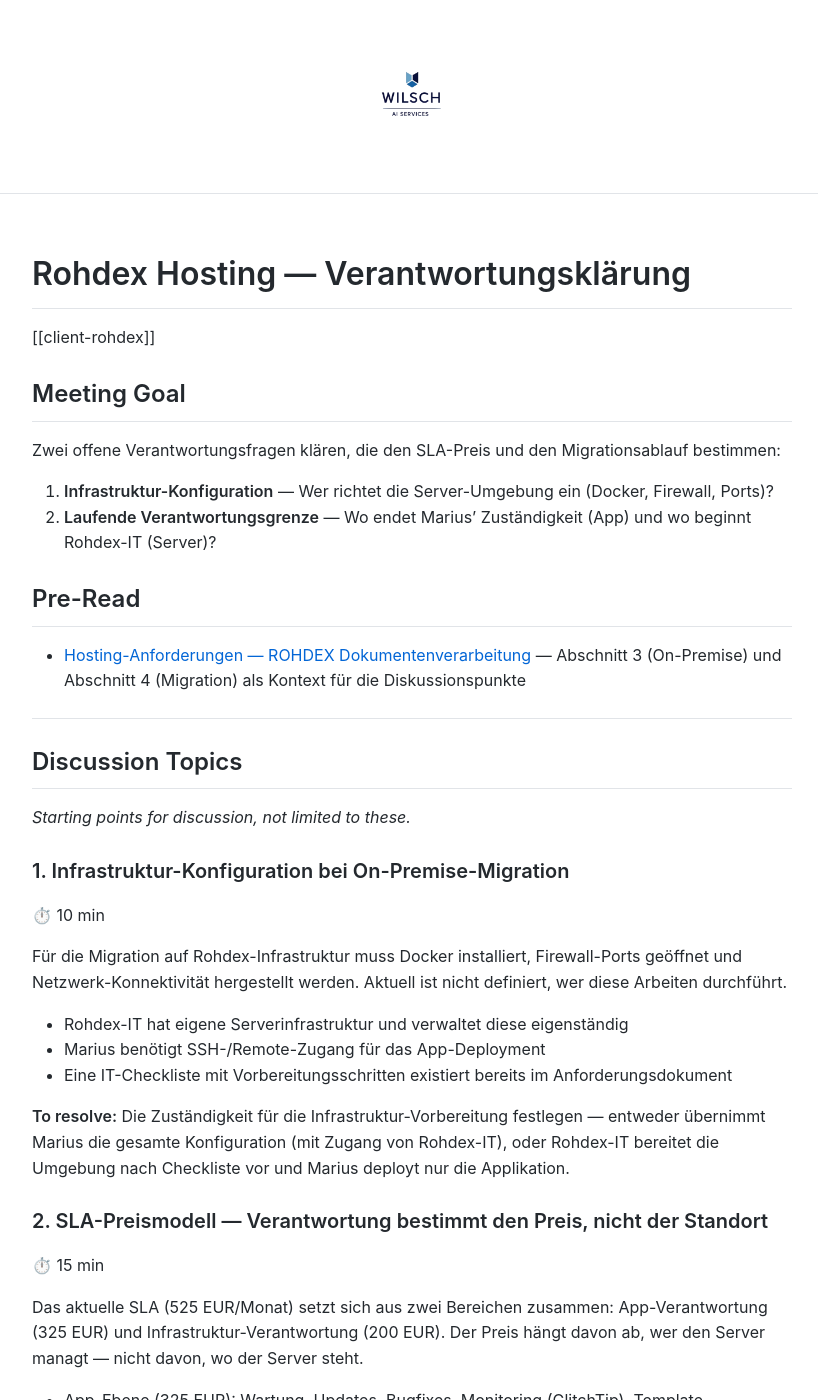
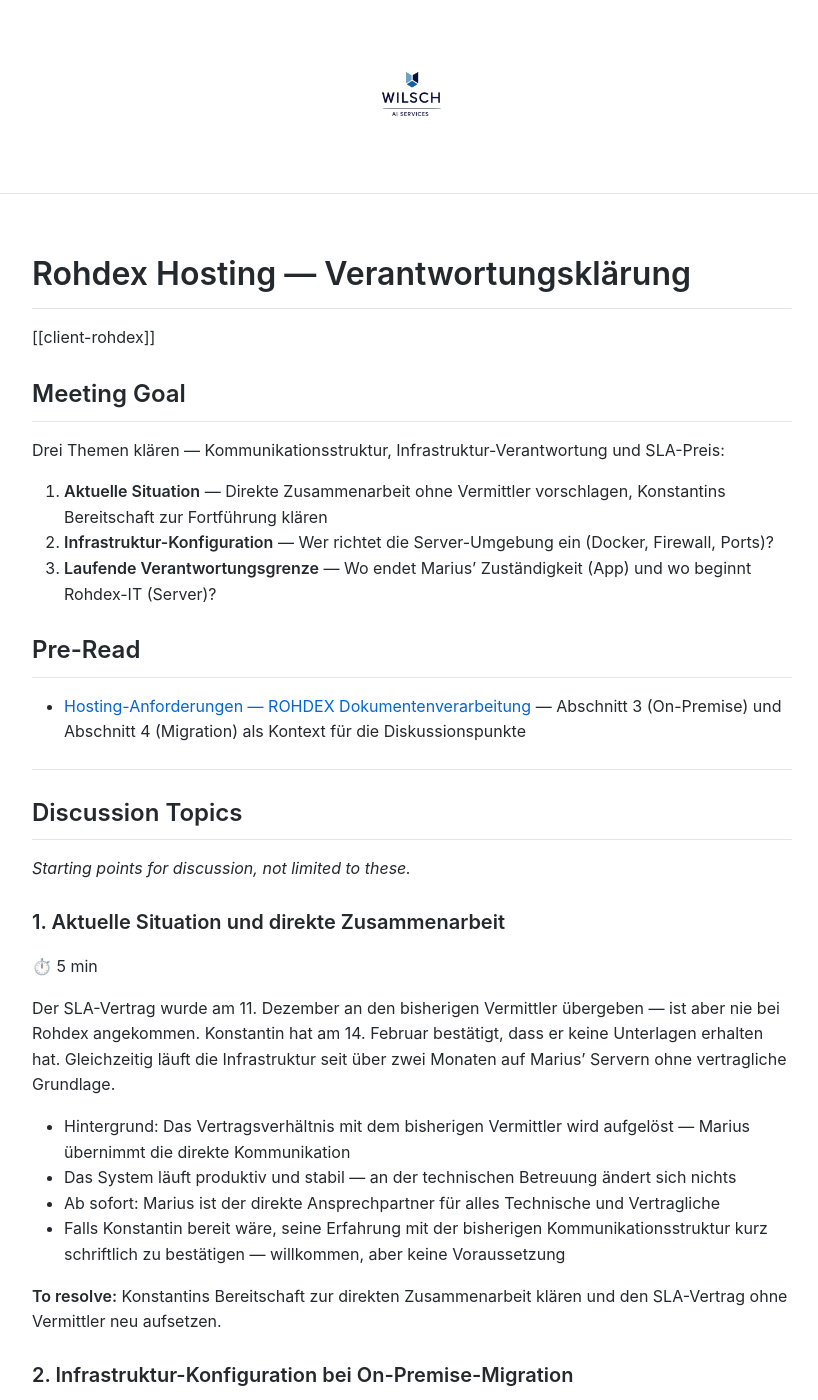
Before and after one commit to MariusWilsch/public-wilsch-ai-pages, a Jekyll site: the page built from project/rohdex/hosting-verantwortung-agenda.md, in a window 1280 px wide and 1400 px high. Shown: the whole window, without its empty margins (228-1046 px from the left). Built offline with Jekyll 4.4.1, drawn with Linux system fonts in a browser that asks for light colours; our own code applies the rules of GitHub Pages for plain Markdown files; some of the changed text lies outside the part shown.

Commit message:
Sync from hippocampus 2026-02-24

```diff
--- a/project/rohdex/hosting-verantwortung-agenda.md
+++ b/project/rohdex/hosting-verantwortung-agenda.md
@@ -7,10 +7,11 @@ publish: true
 
 ## Meeting Goal
 
-Zwei offene Verantwortungsfragen klären, die den SLA-Preis und den Migrationsablauf bestimmen:
+Drei Themen klären — Kommunikationsstruktur, Infrastruktur-Verantwortung und SLA-Preis:
 
-1. **Infrastruktur-Konfiguration** — Wer richtet die Server-Umgebung ein (Docker, Firewall, Ports)?
-2. **Laufende Verantwortungsgrenze** — Wo endet Marius' Zuständigkeit (App) und wo beginnt Rohdex-IT (Server)?
+1. **Aktuelle Situation** — Direkte Zusammenarbeit ohne Vermittler vorschlagen, Konstantins Bereitschaft zur Fortführung klären
+2. **Infrastruktur-Konfiguration** — Wer richtet die Server-Umgebung ein (Docker, Firewall, Ports)?
+3. **Laufende Verantwortungsgrenze** — Wo endet Marius' Zuständigkeit (App) und wo beginnt Rohdex-IT (Server)?
 
 ## Pre-Read
 
@@ -22,7 +23,19 @@ Zwei offene Verantwortungsfragen klären, die den SLA-Preis und den Migrationsab
 
 *Starting points for discussion, not limited to these.*
 
-### 1. Infrastruktur-Konfiguration bei On-Premise-Migration
+### 1. Aktuelle Situation und direkte Zusammenarbeit
+⏱️ 5 min
+
+Der SLA-Vertrag wurde am 11. Dezember an den bisherigen Vermittler übergeben — ist aber nie bei Rohdex angekommen. Konstantin hat am 14. Februar bestätigt, dass er keine Unterlagen erhalten hat. Gleichzeitig läuft die Infrastruktur seit über zwei Monaten auf Marius' Servern ohne vertragliche Grundlage.
+
+- Hintergrund: Das Vertragsverhältnis mit dem bisherigen Vermittler wird aufgelöst — Marius übernimmt die direkte Kommunikation
+- Das System läuft produktiv und stabil — an der technischen Betreuung ändert sich nichts
+- Ab sofort: Marius ist der direkte Ansprechpartner für alles Technische und Vertragliche
+- Falls Konstantin bereit wäre, seine Erfahrung mit der bisherigen Kommunikationsstruktur kurz schriftlich zu bestätigen — willkommen, aber keine Voraussetzung
+
+**To resolve:** Konstantins Bereitschaft zur direkten Zusammenarbeit klären und den SLA-Vertrag ohne Vermittler neu aufsetzen.
+
+### 2. Infrastruktur-Konfiguration bei On-Premise-Migration
 ⏱️ 10 min
 
 Für die Migration auf Rohdex-Infrastruktur muss Docker installiert, Firewall-Ports geöffnet und Netzwerk-Konnektivität hergestellt werden. Aktuell ist nicht definiert, wer diese Arbeiten durchführt.
```
Also changed, not shown: other parts of project/rohdex/hosting-verantwortung-agenda.md (+1 -1 lines).
